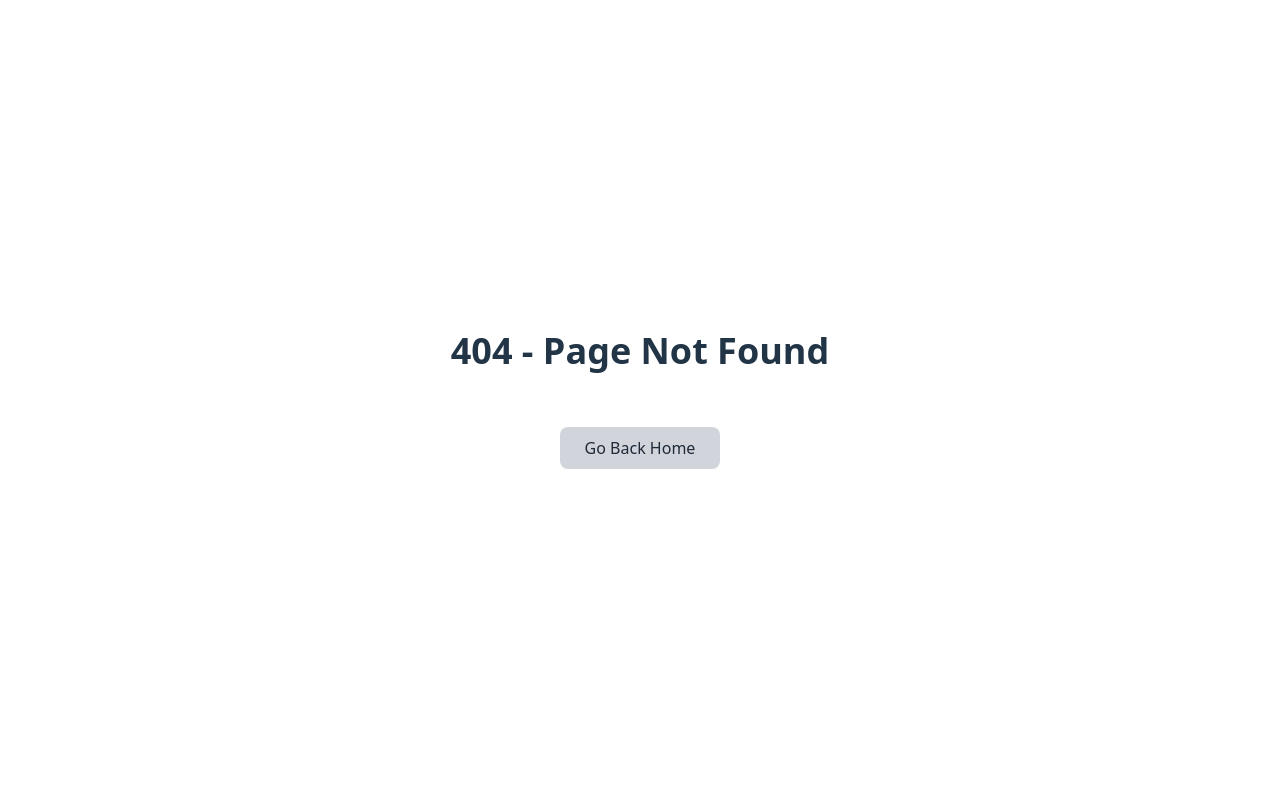
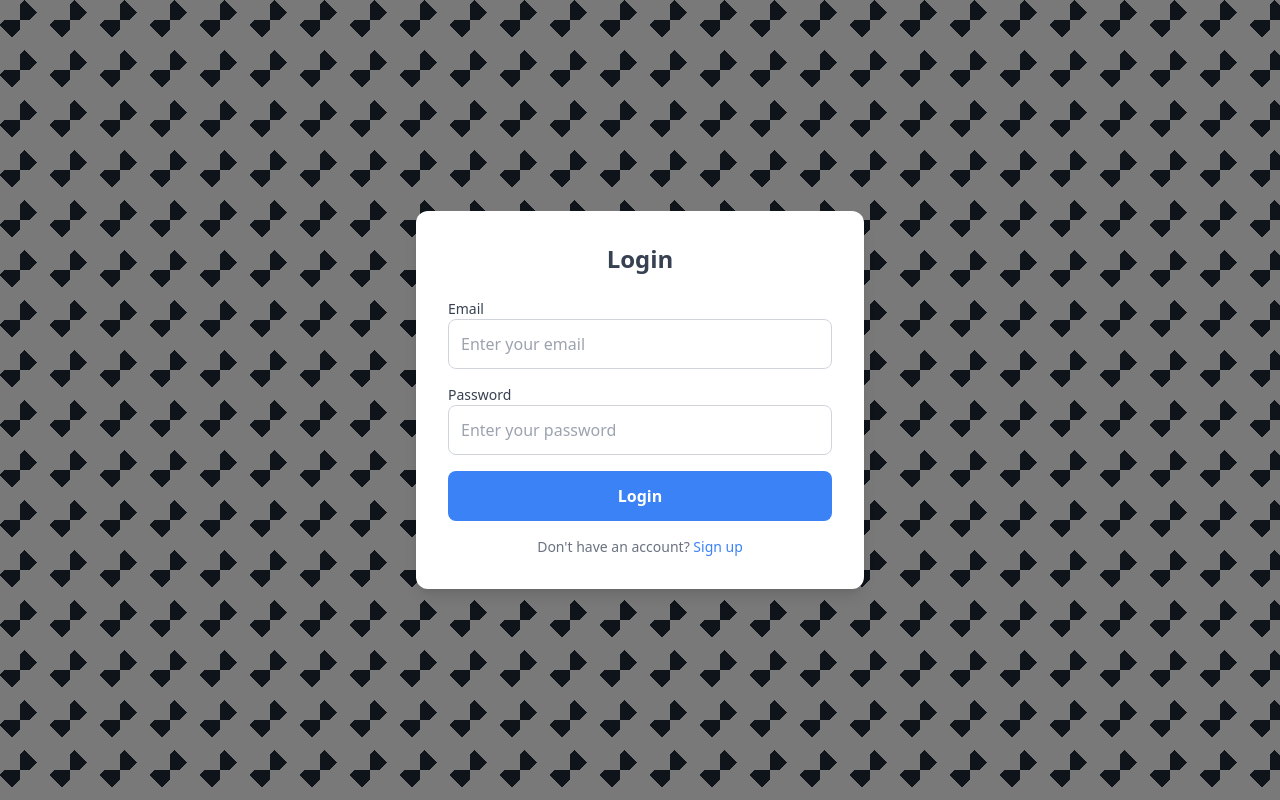
Before and after one commit to Gsus-tech/todo-app-web, a React (Vite) app: page /login in a window 1280 px wide. Before the commit this address had no page. Built offline with nearby package versions, Linux system fonts and the light colour scheme; no server answers.

Commit message:
Updated routes

```diff
--- a/src/main.tsx
+++ b/src/main.tsx
@@ -1,16 +1,26 @@
 // main.tsx
 import { StrictMode } from 'react';
 import { createRoot } from 'react-dom/client';
-import { BrowserRouter as Router, Routes, Route } from 'react-router-dom';
+import { BrowserRouter as Router, Routes, Route, Navigate } from 'react-router-dom';
 import App from './App';
 import NotFound from './components/404';
+import Login from './components/login';
+import Signup from './components/signup';
 import './index.css';
+
+const isAuthenticated = () => {
+  const token = localStorage.getItem('token');
+  return !!token;
+};
 
 createRoot(document.getElementById('root')!).render(
   <StrictMode>
     <Router>
       <Routes>
-        <Route path="/" element={<App />} />
+      <Route path="/" element={isAuthenticated() ?
+          <App /> : <Navigate to="/login" />}  />
+        <Route path="/login" element={<Login />} />
+        <Route path="/sign-up" element={<Signup />} />
         <Route path="*" element={<NotFound />} />
       </Routes>
     </Router>
```
